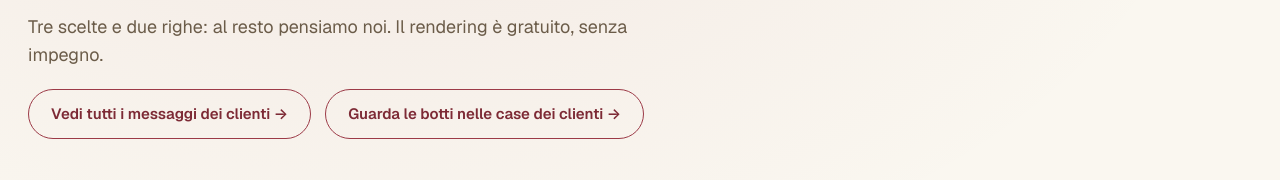
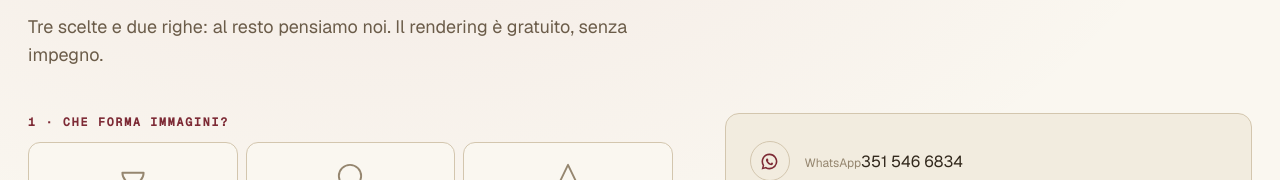
Before and after one commit to labotteriadellascala/labotteriadellascala-sito, a plain HTML site: page index.html in a window 1280 px wide. Shown: the part 6373-6553 px from the top of the page. Drawn offline with nearby package versions, Linux system fonts and the light colour scheme.

Commit message:
Rimuove i due pulsanti gallerie sopra il form (ridondanti coi caroselli in alto)
- index.html: tolti i due pulsanti "Vedi tutti i messaggi" / "Guarda le botti" dalla sezione contatti
- CLAUDE.md: aggiornato il paragrafo 5 (menu 4 voci con Home; gallerie collegate dalle sezioni-carosello in alto)

Co-Authored-By: Claude Opus 4.8 <noreply@anthropic.com>

```diff
--- a/index.html
+++ b/index.html
@@ -672,10 +672,6 @@ footer{border-top:1px solid var(--line-soft);padding:40px 0;background:var(--pap
       <h2 class="display h2">Iniziamo a creare la tua botte</h2>
       <p class="body-lg" style="margin-top:16px">Tre scelte e due righe: al resto pensiamo noi. Il rendering è gratuito, senza impegno.</p>
     </div>
-    <div class="more-links rise" style="margin-top:20px;justify-content:flex-start">
-      <a href="recensioni.html" class="more-link">Vedi tutti i messaggi dei clienti →</a>
-      <a href="ispirazioni.html" class="more-link">Guarda le botti nelle case dei clienti →</a>
-    </div>
     <div class="talk-grid">
       <!-- MODIFICA-CONTATTI: la tua email nell'action -->
       <form class="rise" action="https://formsubmit.co/info@labotteriadellascala.it" method="POST">
```
Also changed, not shown: 1 other file.
